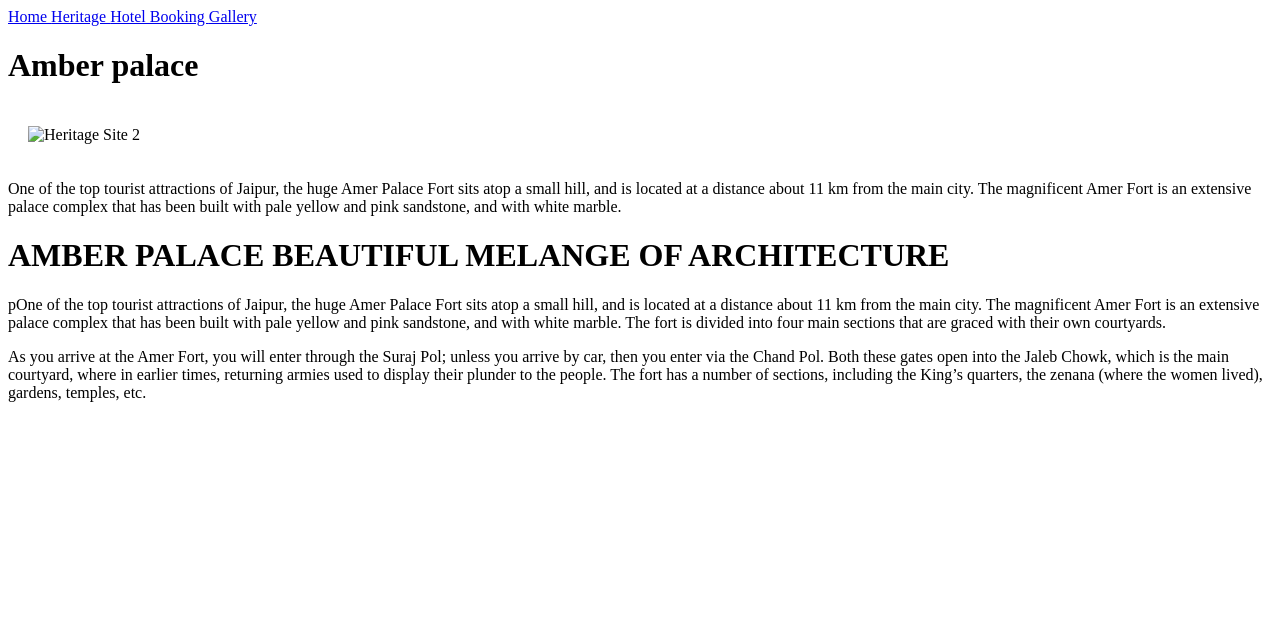
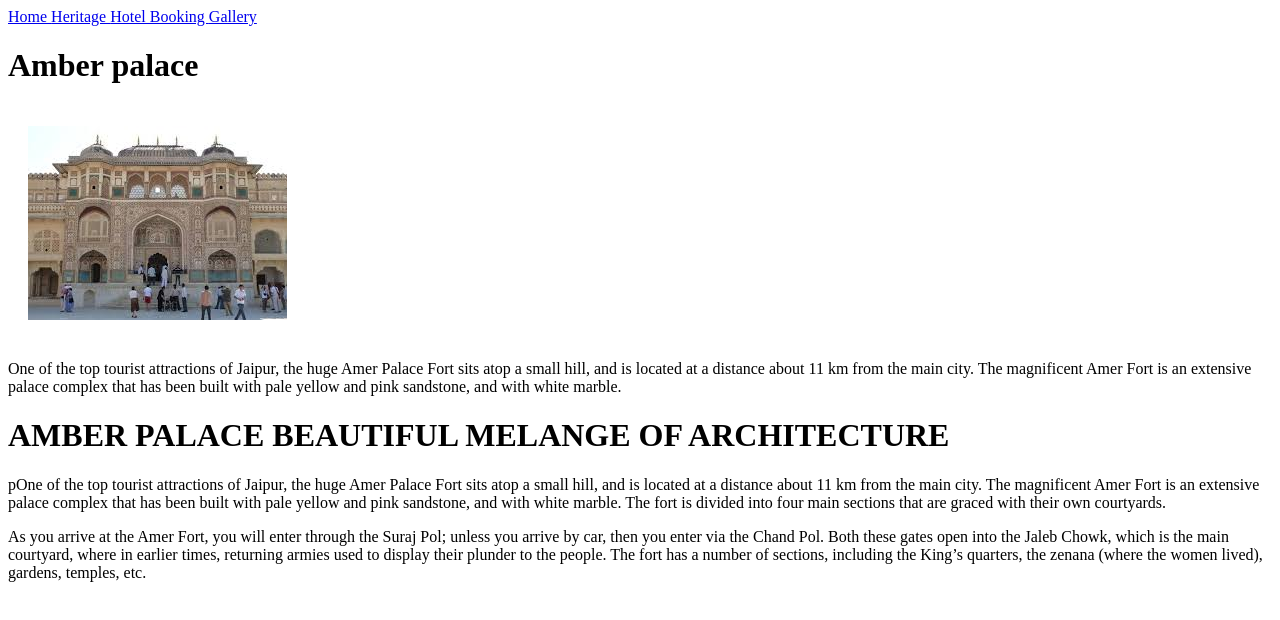
Before and after one commit to Dhanashreemullaithasan/ABC-COLLEGE, a plain HTML site: page site2.html in a window 1280 px wide. Drawn offline with Linux system fonts and the light colour scheme.

Commit message:
Update site2.html

```diff
--- a/site2.html
+++ b/site2.html
@@ -45,7 +45,7 @@
         <a href="gallery.html"> Gallery  </a>
     </nav>
     <h1>Amber palace</h1>
-    <img src="im2.jpg" alt="Heritage Site 2" class="centered-image">
+    <img src="image/im2.jpg" alt="Heritage Site 2" class="centered-image">
     <p>One of the top tourist attractions of Jaipur, the huge Amer Palace Fort sits atop a small hill, and is located at a distance about 11 km from the main city. The magnificent Amer Fort is an extensive palace complex that has been built with pale yellow
         and pink sandstone, and with white marble.</p>
 
```
